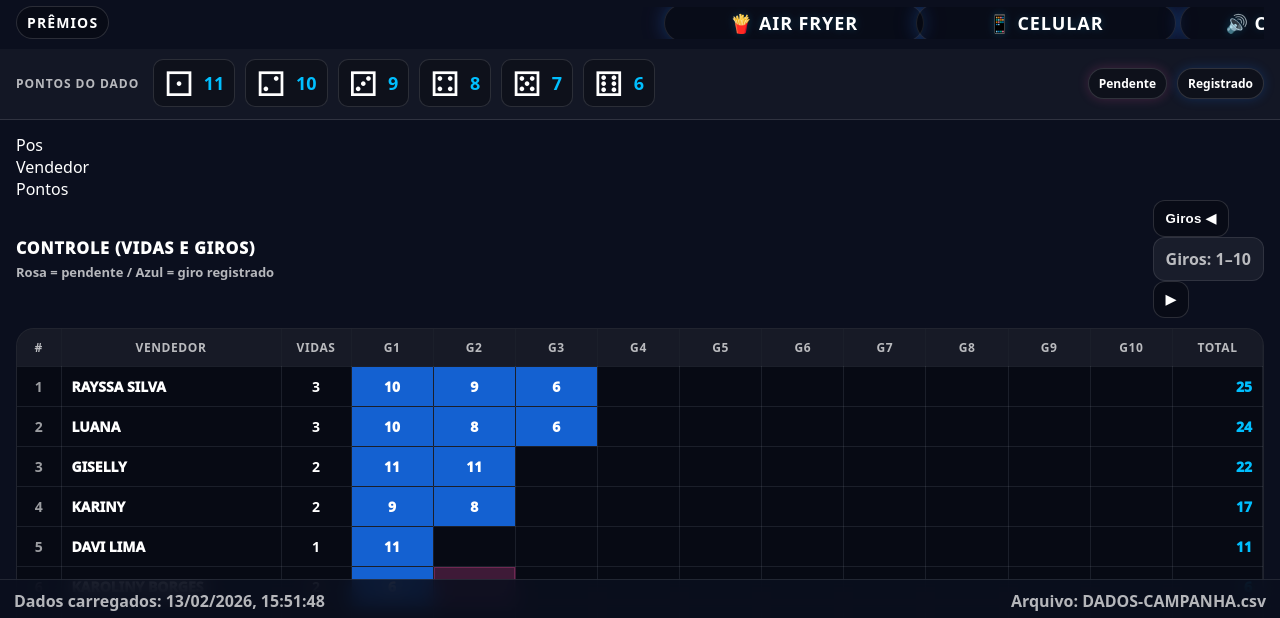
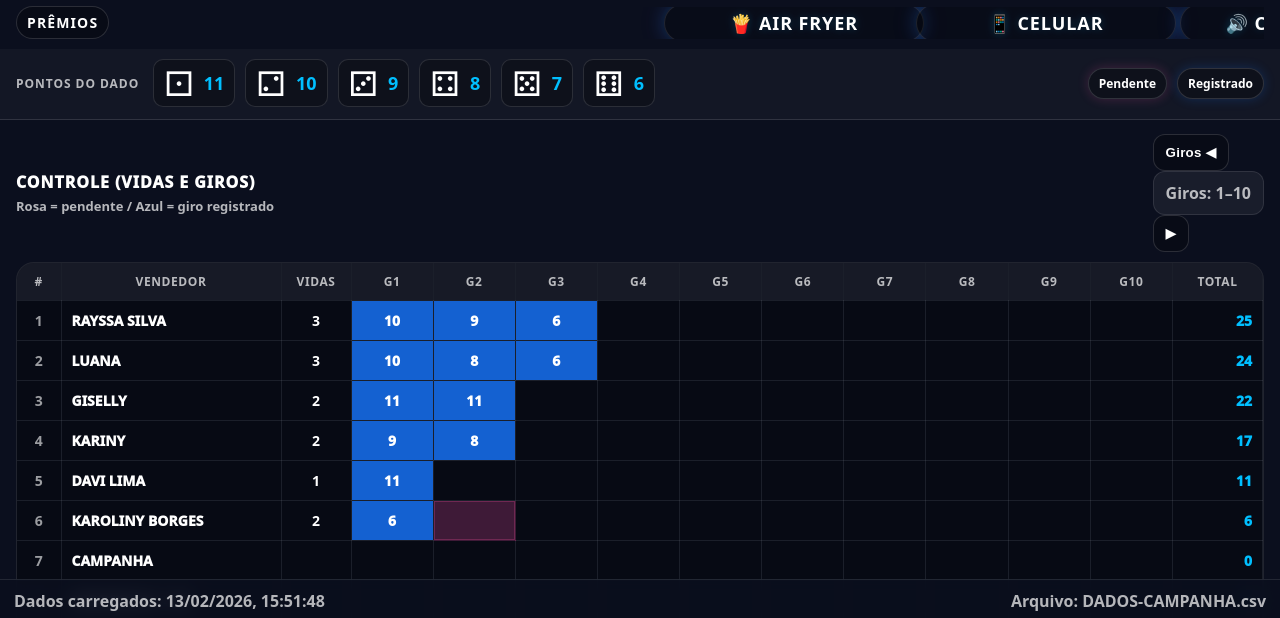
Before and after one commit to REINVENTSAUDE/CAMPANHA-FEVEREIRO-2026, a plain HTML site: page index.html in a window 1280 px wide. Shown: the part 178-796 px from the top of the page. Drawn offline with Linux system fonts and the light colour scheme.

Commit message:
Update index.html

```diff
--- a/index.html
+++ b/index.html
@@ -42,17 +42,8 @@
 
   <!-- CONTEÚDO -->
   <main class="main">
-    <!-- MODO CAMPEONATO -->
-      <div class="tableHead">
-        <div>Pos</div>
-        <div>Vendedor</div>
-        <div class="right">Pontos</div>
-      </div>
-      <div id="champList" class="list"></div>
-    </section>
-
-    <!-- MODO PLANILHA -->
-    <section id="viewSheet" class="view" aria-label="Tabela planilha">
+    <!-- PLANILHA (único modo) -->
+    <section id="viewSheet" class="view--active" aria-label="Tabela planilha">
       <div class="sheetTop">
         <div class="sheetTop__left">
           <div class="sheetTitle">Controle (Vidas e Giros)</div>
```
